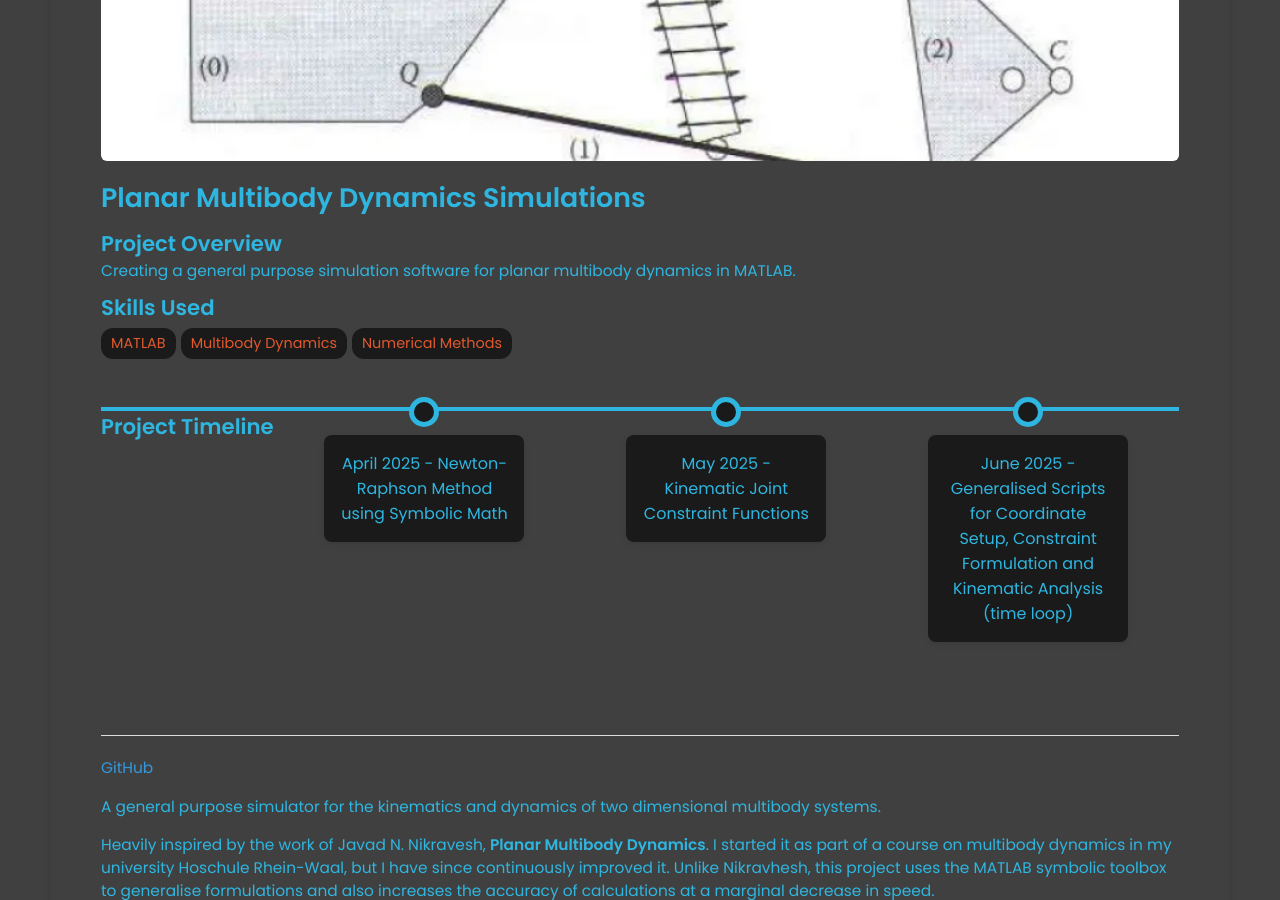
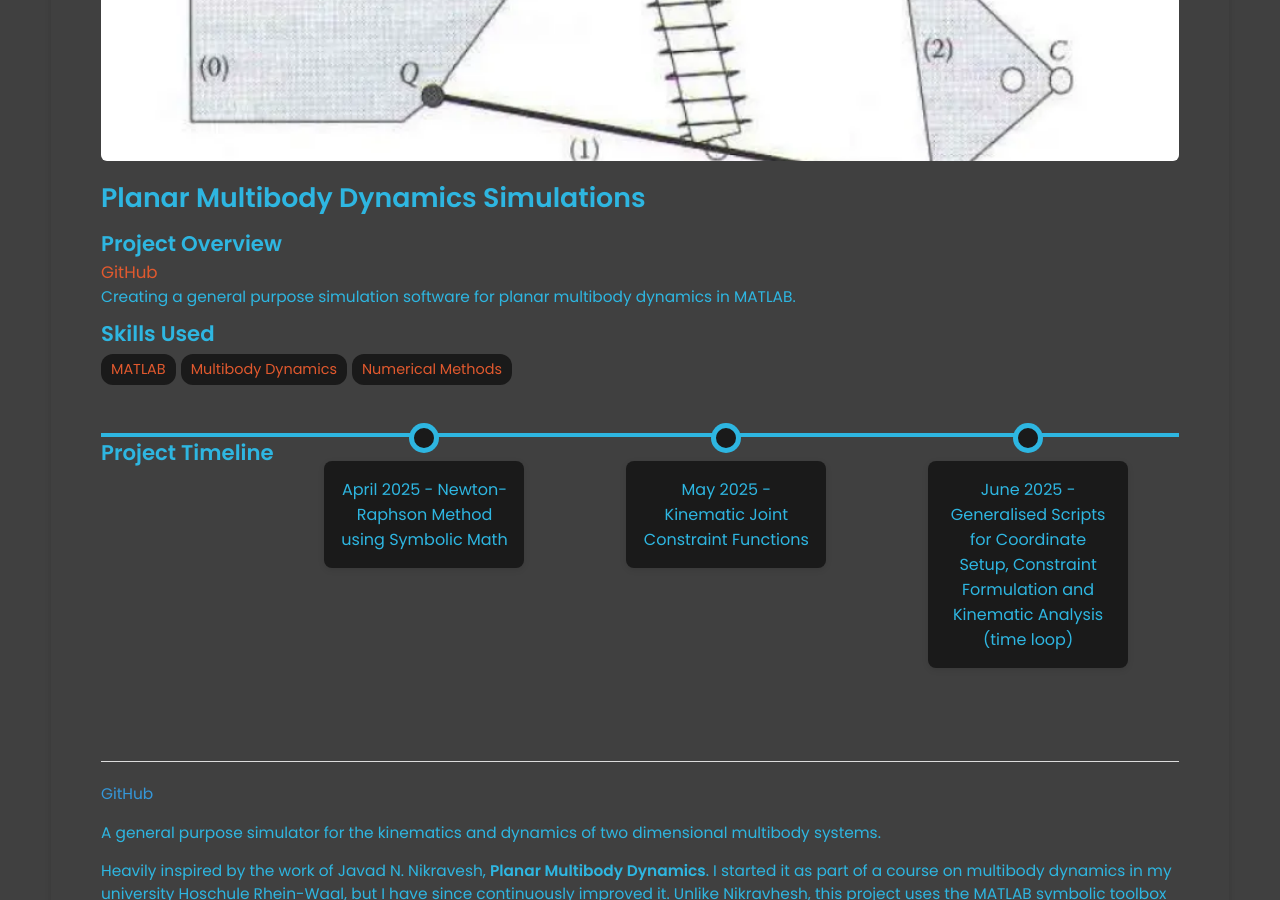
Before and after one commit to jcchincheong-bb/jcchincheong-bb.github.io, a Jekyll site: the page built from _projects/mbd-simulations/index.md, in a window 1280 px wide and 900 px high, scrolled down 329 px. Built offline with Jekyll 4.4.1, drawn with Linux system fonts in a browser that asks for light colours.

Commit message:
GitHub Link in Project Summary

```diff
--- a/_layouts/post.html
+++ b/_layouts/post.html
@@ -16,6 +16,7 @@ layout: wrapper
 
         <div class="project-description">
             <h2>Project Overview</h2>
+            <h3><a href="{{ page.github }}">GitHub</a></h3>
             <p>{{ page.description }}</p>
         </div>
         <div class="skills-card">
--- a/_projects/mbd-simulations/index.md
+++ b/_projects/mbd-simulations/index.md
@@ -2,6 +2,7 @@
 layout: post
 title: Planar Multibody Dynamics Simulations
 description: Creating a general purpose simulation software for planar multibody dynamics in MATLAB.
+github: https://github.com/jcchincheong-bb/MBD_Simulations
 skills:
   - MATLAB
   - Multibody Dynamics
```
